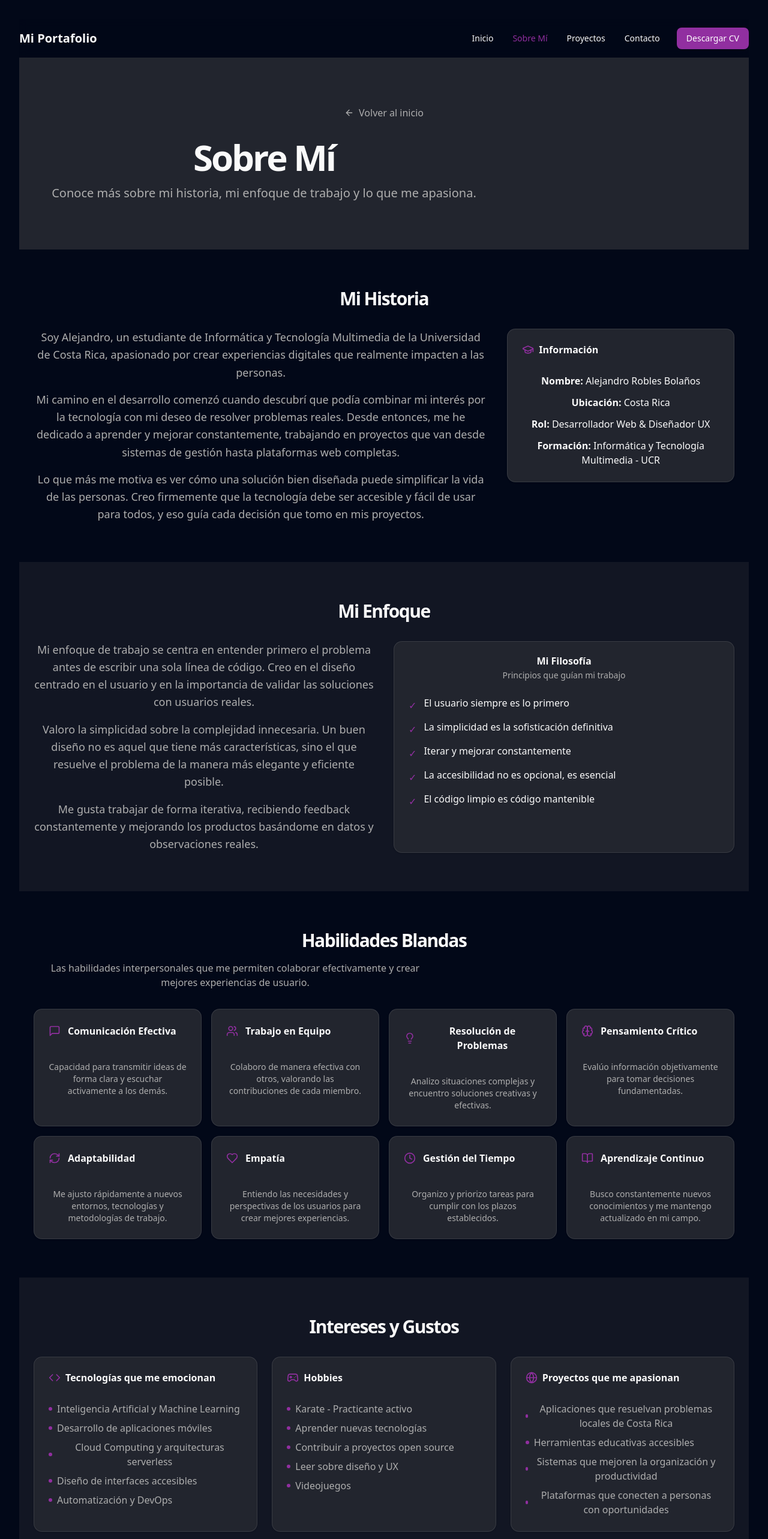
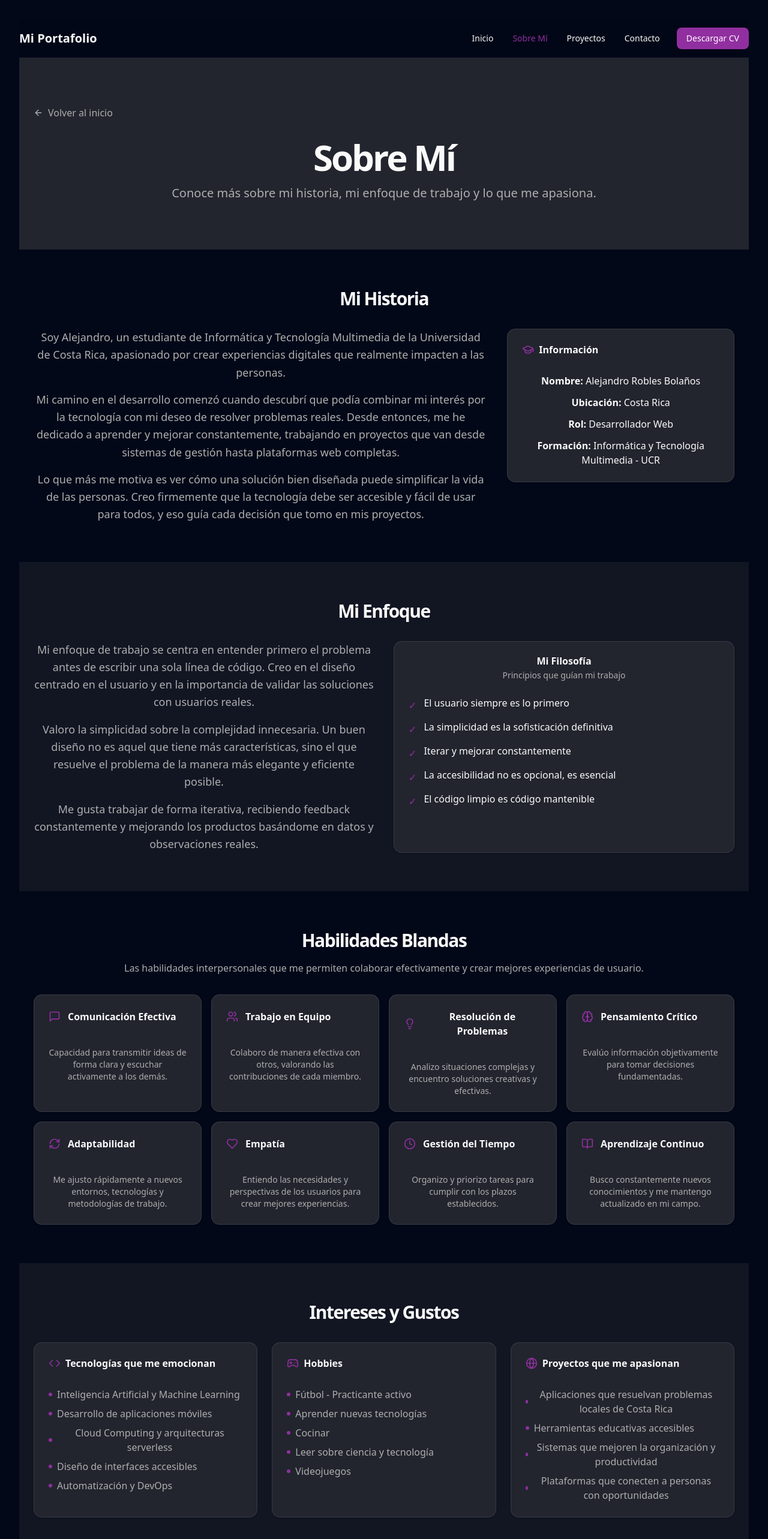
Before and after one commit to AlejandroBolanos/Portafolio_Ale, a React (Vite) app: page /about in a window 1280 px wide. Shown: the top 2566 px of the page at 60% size. Built offline with nearby package versions, Linux system fonts and the light colour scheme.

Commit message:
ajustes finales para el portafolio

```diff
--- a/src/components/layout/Footer.tsx
+++ b/src/components/layout/Footer.tsx
@@ -19,7 +19,7 @@ export function Footer() {
         <div className="space-y-4">
           <h3 className="text-xl font-bold">Mi Portafolio</h3>
           <p className="text-muted-foreground">
-            Desarrollador web y diseñador UX especializado en crear experiencias digitales excepcionales.
+            Desarrollador web especializado en crear experiencias digitales excepcionales.
           </p>
           <div className="flex gap-4">
             <a
@@ -51,7 +51,7 @@ export function Footer() {
         </div>
         <div className="space-y-4">
           <h3 className="text-xl font-bold">Enlaces</h3>
-          <nav aria-label="Enlaces del pie de página" className="flex flex-col gap-2">
+          <nav aria-label="Enlaces del pie de página" className="flex flex-col gap-2 items-center">
             <Link
               to="/"
               className="text-muted-foreground hover:text-foreground focus-visible:outline-none focus-visible:ring-2 focus-visible:ring-[#912fa0] rounded-sm w-fit"
--- a/src/data/personal.ts
+++ b/src/data/personal.ts
@@ -1,6 +1,6 @@
 export const personalInfo = {
   name: "Alejandro Robles Bolaños",
-  title: "Desarrollador Web & Diseñador UX",
+  title: "Desarrollador Web",
   email: "alejandrorb0803@gmail.com",
   phone: "+506 85119661",
   location: "Costa Rica",
@@ -47,10 +47,10 @@ export const interests = {
     "Automatización y DevOps"
   ],
   hobbies: [
-    "Karate - Practicante activo",
+    "Fútbol - Practicante activo",
     "Aprender nuevas tecnologías",
-    "Contribuir a proyectos open source",
-    "Leer sobre diseño y UX",
+    "Cocinar",
+    "Leer sobre ciencia y tecnología",
     "Videojuegos"
   ],
   proyectosQueMeApasionan: [
--- a/src/data/projects.ts
+++ b/src/data/projects.ts
@@ -11,7 +11,7 @@ export interface Project {
   problema: string;
   proceso: {
     investigacion?: string;
-    wireframes?: string;
+    desarrollo?: string;
     prototipo?: string;
     testing?: string;
   };
@@ -37,7 +37,7 @@ export const projects: Project[] = [
     problema: "Los freelancers en Costa Rica carecen de una plataforma local que les permita ofrecer sus servicios de manera profesional y ser contratados por clientes que buscan talento nacional.",
     proceso: {
       investigacion: "Se realizaron entrevistas con freelancers locales para entender sus necesidades y frustraciones con plataformas existentes como Fiverr o Upwork.",
-      wireframes: "Se diseñaron wireframes de baja fidelidad para el flujo de registro, publicación de servicios y contratación.",
+      desarrollo: "Se implementó el frontend con React y el backend con Laravel, incluyendo la integración con bases de datos MySQL.",
       prototipo: "Se creó un prototipo interactivo en Figma para validar la navegación y la experiencia del usuario.",
       testing: "Se realizaron pruebas de usabilidad con 5 usuarios para identificar puntos de fricción en el proceso de contratación."
     },
@@ -66,7 +66,7 @@ export const projects: Project[] = [
     problema: "Una cadena de hoteles necesitaba un sistema de base de datos robusto que permitiera gestionar reservaciones, clientes y reportes de manera eficiente y segura.",
     proceso: {
       investigacion: "Se analizaron los procesos de negocio de la cadena hotelera para identificar entidades y relaciones clave.",
-      wireframes: "Se diseñó el modelo entidad-relación y se definieron los flujos de datos principales.",
+      desarrollo: "Se diseñó e implementó la base de datos en Oracle 21C, incluyendo procedimientos almacenados y triggers para auditoría.",
       prototipo: "Se implementó un prototipo de base de datos con datos de prueba para validar el diseño.",
       testing: "Se realizaron pruebas de rendimiento y se validó la integridad de los datos con diferentes escenarios."
     },
@@ -95,7 +95,7 @@ export const projects: Project[] = [
     problema: "La academia de karate necesitaba un sistema que permitiera gestionar torneos, llevar el puntaje en tiempo real y generar llaves de competencia de forma automática.",
     proceso: {
       investigacion: "Se observaron torneos presenciales para entender el flujo de competencia y las necesidades de jueces y organizadores.",
-      wireframes: "Se diseñaron wireframes para la pantalla de puntaje, generación de llaves y panel de administración.",
+      desarrollo: "Se implementó el frontend con React y el backend con Laravel, incluyendo la integración con bases de datos MySQL y WebSockets para la actualización en tiempo real.",
       prototipo: "Se creó un prototipo funcional de la pantalla de puntaje en tiempo real para validar con los instructores.",
       testing: "Se realizó una prueba piloto durante un torneo interno para validar el sistema en condiciones reales."
     },
@@ -124,7 +124,7 @@ export const projects: Project[] = [
     problema: "Los estudiantes universitarios tienen dificultades para organizar sus tareas, eventos y actividades académicas de manera efectiva.",
     proceso: {
       investigacion: "Se realizaron encuestas a estudiantes para entender cómo gestionaban actualmente sus actividades académicas.",
-      wireframes: "Se diseñaron flujos de usuario para la creación de tareas, eventos y recordatorios.",
+      desarrollo: "Se implementó el frontend con React y el backend con PHP, incluyendo la integración con bases de datos MySQL.",
       prototipo: "Se desarrolló un MVP funcional para validar las funcionalidades principales.",
       testing: "Se realizaron pruebas con un grupo de estudiantes durante un semestre académico."
     },
@@ -153,8 +153,8 @@ export const projects: Project[] = [
     problema: "Un restaurante hipotético necesitaba una presencia web profesional con capacidad de gestionar pedidos, reservas y mostrar su menú en múltiples idiomas.",
     proceso: {
       investigacion: "Se analizaron sitios web de restaurantes exitosos para identificar las mejores prácticas de UX.",
-      wireframes: "Se diseñaron mockups de las páginas principales: inicio, menú, reservas y pedidos.",
       prototipo: "Se desarrolló un prototipo HTML/CSS para validar el diseño visual.",
+      desarrollo: "Se implementó el backend con PHP y MySQL para gestionar reservas y pedidos.",
       testing: "Se realizaron pruebas de usabilidad para validar el flujo de reservas y pedidos."
     },
     hallazgos: [
--- a/src/data/skills.ts
+++ b/src/data/skills.ts
@@ -39,7 +39,6 @@ export const technicalSkills = {
     { name: "Cisco-Packet Tracer", level: "Intermedio" },
     { name: "Microsoft Office", level: "Avanzado" },
     { name: "Power BI", level: "Intermedio" },
-    { name: "Visual Studio Code", level: "Avanzado" },
     { name: "AWS", level: "Intermedio" },
   ] as Skill[],
   ux: [
--- a/src/pages/AboutMe.tsx
+++ b/src/pages/AboutMe.tsx
@@ -40,13 +40,13 @@ export default function AboutMe() {
         <div className="container px-4 md:px-6">
           <Link
             to="/"
-            className="inline-flex items-center gap-2 text-muted-foreground hover:text-foreground mb-8 focus-visible:outline-none focus-visible:ring-2 focus-visible:ring-[#912fa0] rounded-sm"
+            className="flex items-center gap-2 text-muted-foreground hover:text-foreground mb-8 focus-visible:outline-none focus-visible:ring-2 focus-visible:ring-[#912fa0] rounded-sm"
           >
             <ArrowLeft className="h-4 w-4" />
             Volver al inicio
           </Link>
 
-          <div className="max-w-3xl">
+          <div className="w-full flex flex-col ">
             <h1 className="text-4xl font-bold tracking-tighter sm:text-5xl md:text-6xl mb-4">
               Sobre Mí
             </h1>
@@ -129,7 +129,7 @@ export default function AboutMe() {
           <h2 id="soft-skills-heading" className="text-3xl font-bold tracking-tighter mb-4">
             Habilidades Blandas
           </h2>
-          <p className="text-muted-foreground mb-8 max-w-2xl">
+          <p className="text-muted-foreground mb-8 w-full">
             Las habilidades interpersonales que me permiten colaborar efectivamente y crear mejores experiencias de usuario.
           </p>
           <div className="grid gap-4 sm:grid-cols-2 lg:grid-cols-4">
--- a/src/pages/ProjectDetail.tsx
+++ b/src/pages/ProjectDetail.tsx
@@ -33,7 +33,7 @@ export default function ProjectDetail() {
         <div className="container px-4 md:px-6">
           <Link
             to="/"
-            className="inline-flex items-center gap-2 text-muted-foreground hover:text-foreground mb-8 focus-visible:outline-none focus-visible:ring-2 focus-visible:ring-[#912fa0] rounded-sm"
+            className="flex items-center gap-2 text-muted-foreground hover:text-foreground mb-8 focus-visible:outline-none focus-visible:ring-2 focus-visible:ring-[#912fa0] rounded-sm"
           >
             <ArrowLeft className="h-4 w-4" />
             Volver a proyectos
@@ -114,7 +114,7 @@ export default function ProjectDetail() {
 
       {/* Herramientas */}
       <section aria-labelledby="herramientas-heading" className="py-12 md:py-16">
-        <div className="container px-4 md:px-6">
+        <div className="container px-4 md:px-6 w-full flex flex-col items-center">
           <h2 id="herramientas-heading" className="text-2xl font-bold tracking-tighter mb-6 flex items-center gap-2">
             <Wrench className="h-6 w-6 text-[#912fa0]" />
             Herramientas Utilizadas
@@ -167,23 +167,23 @@ export default function ProjectDetail() {
                 </CardContent>
               </Card>
             )}
-            {project.proceso.wireframes && (
+            {project.proceso.desarrollo && (
               <Card className="bg-[#22252e]">
                 <CardHeader>
-                  <CardTitle className="text-lg">2. Wireframes</CardTitle>
+                  <CardTitle className="text-lg">2. Prototipado</CardTitle>
                 </CardHeader>
                 <CardContent>
-                  <p className="text-muted-foreground">{project.proceso.wireframes}</p>
+                  <p className="text-muted-foreground">{project.proceso.prototipo}</p>
                 </CardContent>
               </Card>
             )}
             {project.proceso.prototipo && (
               <Card className="bg-[#22252e]">
                 <CardHeader>
-                  <CardTitle className="text-lg">3. Prototipado</CardTitle>
+                  <CardTitle className="text-lg">3. Desarrollo</CardTitle>
                 </CardHeader>
                 <CardContent>
-                  <p className="text-muted-foreground">{project.proceso.prototipo}</p>
+                  <p className="text-muted-foreground">{project.proceso.desarrollo}</p>
                 </CardContent>
               </Card>
             )}
```
